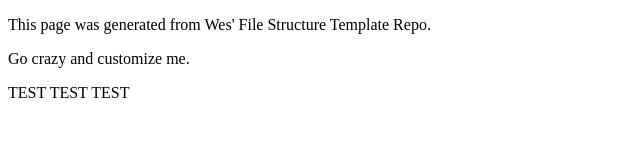
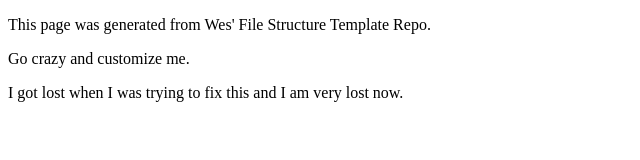
Before and after one commit to MCGonzalez831/cst252, a plain HTML site: page index.html in a window 1280 px wide. Shown: the whole page, without its empty margins (0-640 px from the left). Drawn offline with Linux system fonts and the light colour scheme.

Commit message:
Update index.html

```diff
--- a/index.html
+++ b/index.html
@@ -10,7 +10,7 @@
 
 		<p>Go crazy and customize me.</p>
 
-		<p>TEST TEST TEST</p>
+		<p>I got lost when I was trying to fix this and I am very lost now.</p>
 	</main>
 
 
```
